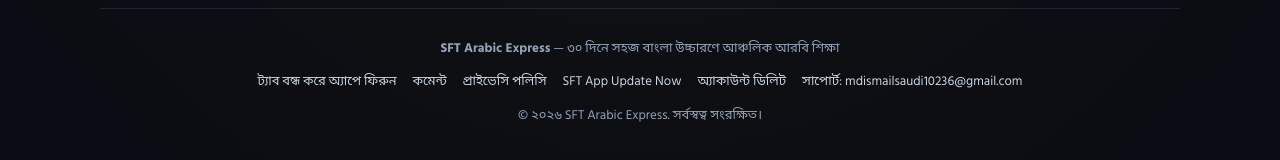
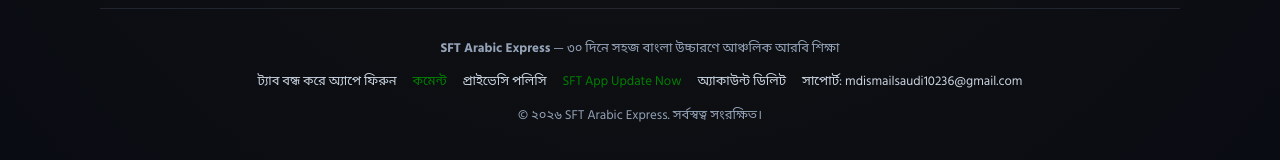
Before and after one commit to sft10236/sft-aravic-learn, a plain HTML site: page student-guideline.html in a window 1280 px wide. Shown: the part 3661-3821 px from the top of the page. Drawn offline with Linux system fonts and the light colour scheme.

Commit message:
Green
Green

```diff
--- a/student-guideline.html
+++ b/student-guideline.html
@@ -1187,8 +1187,8 @@
     <strong>SFT Arabic Express</strong> — ৩০ দিনে সহজ বাংলা উচ্চারণে আঞ্চলিক আরবি শিক্ষা
     <div class="footer-links">
       <a href="#" onclick="event.preventDefault();returnToApp();">ট্যাব বন্ধ করে অ্যাপে ফিরুন</a>
-      <a target="_blank" href="https://docs.google.com/document/d/1BbBxgwIfuMPs3UDHvuZI_jzk1zJ-q55THgdp5X4eJnc/edit?usp=drivesdk">কমেন্ট</a>
-      <a href="./privacy-policy.html">প্রাইভেসি পলিসি</a><a target="_blank" href="https://play.google.com/apps/testing/com.sft.arabic_learn">SFT App Update Now</a>
+      <a target="_blank" style="color: green" href="https://docs.google.com/document/d/1BbBxgwIfuMPs3UDHvuZI_jzk1zJ-q55THgdp5X4eJnc/edit?usp=drivesdk">কমেন্ট</a>
+      <a href="./privacy-policy.html">প্রাইভেসি পলিসি</a><a target="_blank" style="color: green" href="https://play.google.com/apps/testing/com.sft.arabic_learn">SFT App Update Now</a>
       <a href="./delete-account.html">অ্যাকাউন্ট ডিলিট</a>
       <a href="mailto:informationamq10236@gmail.com">সাপোর্ট: mdismailsaudi10236@gmail.com</a>
     </div>
```
